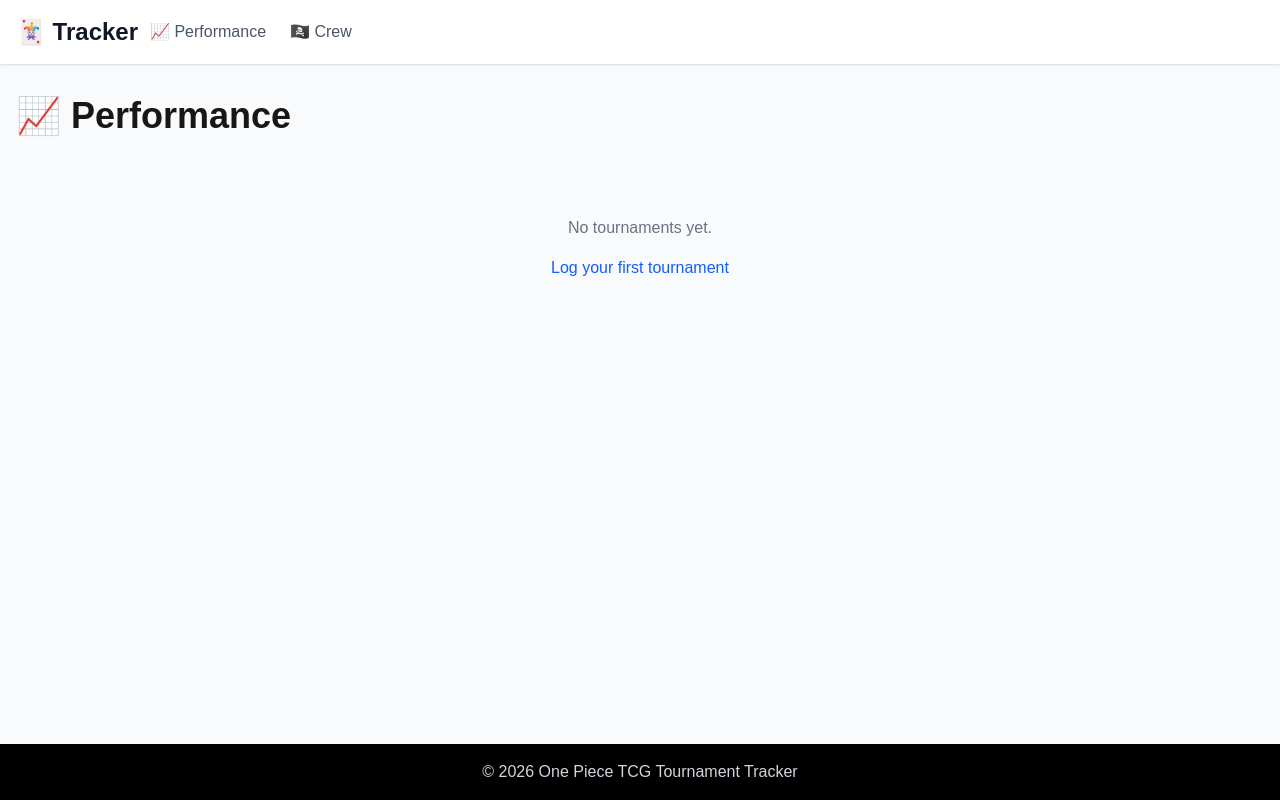
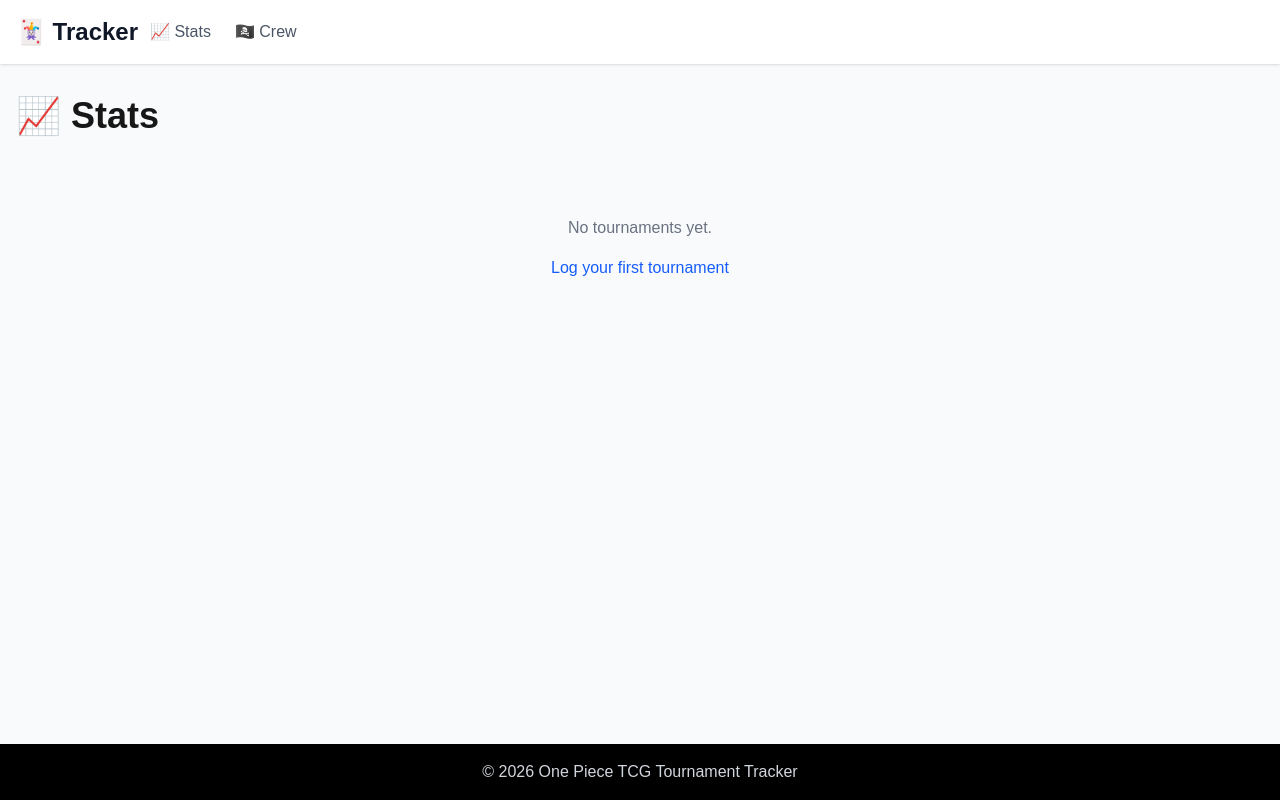
Before and after one commit to jackwedi/optcg-tracker, a Next.js app: page /tournaments in a window 1280 px wide. Built offline with nearby package versions, Linux system fonts and the light colour scheme; no server answers; the database is empty.

Commit message:
feat: rename perfomance stats

```diff
--- a/app/layout.tsx
+++ b/app/layout.tsx
@@ -45,7 +45,7 @@ export default function RootLayout({
                     href="/tournaments"
                     className="text-gray-600 hover:text-gray-900"
                   >
-                    📈 Performance
+                    📈 Stats
                   </Link>
 
                   <Link
--- a/app/tournaments/page.tsx
+++ b/app/tournaments/page.tsx
@@ -15,7 +15,7 @@ export default async function TournamentsPage() {
   return (
     <main className="container mx-auto px-4 py-8">
       <div className="mb-8">
-        <h1 className="text-4xl font-bold">📈 Performance</h1>
+        <h1 className="text-4xl font-bold">📈 Stats</h1>
       </div>
 
       {tournaments.length > 0 ? (
--- a/components/MobileTabBar.tsx
+++ b/components/MobileTabBar.tsx
@@ -5,7 +5,7 @@ import { usePathname } from "next/navigation";
 
 const TAB_LINKS = [
   { href: "/", label: "Home", icon: "🏠", exact: true },
-  { href: "/tournaments", label: "Performance", icon: "📈", exact: false },
+  { href: "/tournaments", label: "Stats", icon: "📈", exact: false },
   { href: "/crew", label: "Crew", icon: "🏴‍☠️", exact: false },
 ];
 
```
